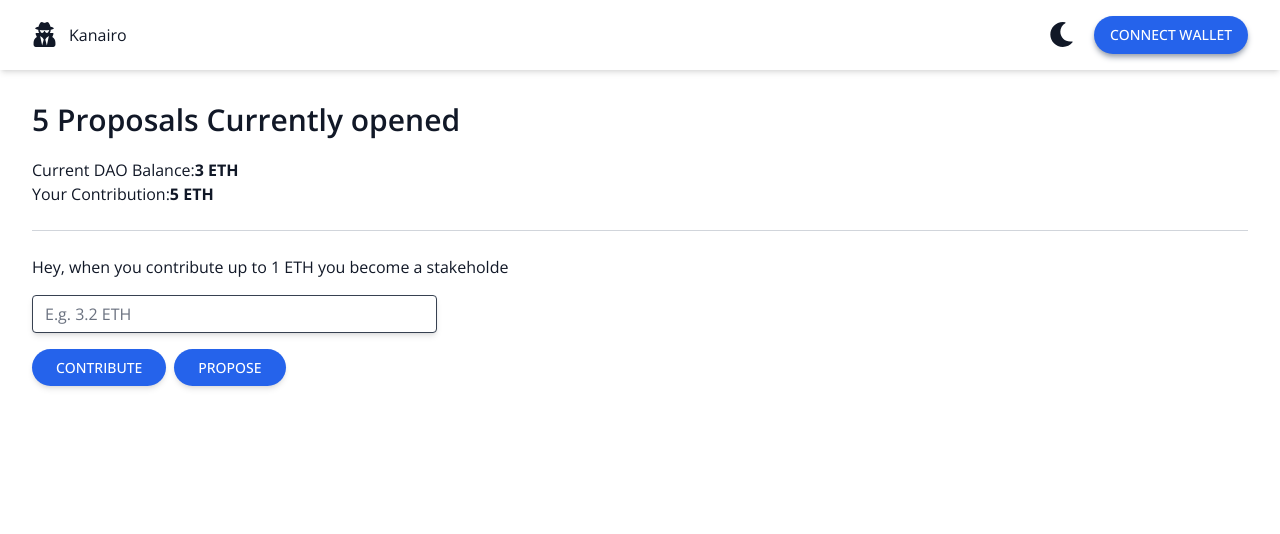
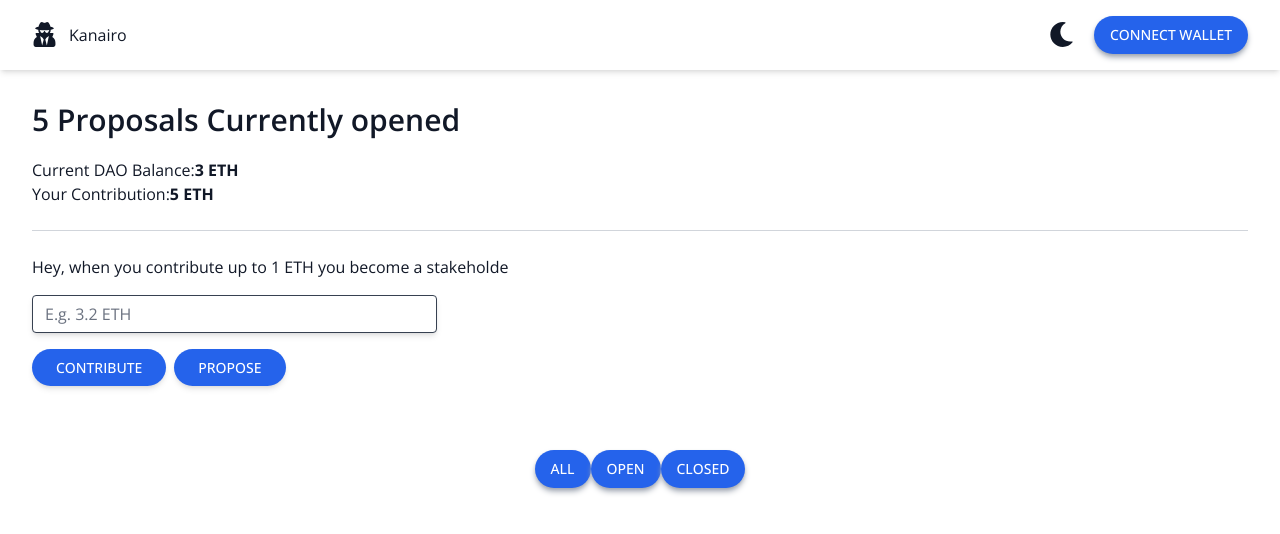
Before and after one commit to omondi8399/KanairoDAO, a React (Create React App) app: page / in a window 1280 px wide. Shown: the top 534 px of the page. Built offline with nearby package versions, Linux system fonts and the light colour scheme.

Commit message:
Updated App.jsx

```diff
--- a/src/App.jsx
+++ b/src/App.jsx
@@ -1,11 +1,13 @@
 import Banner from "./components/Banner"
 import Header from "./components/Header"
+import Proposals from "./components/Proposals"
 
 const App = () => {
   return (
     <div className="min-h-screen text-gray-900 dark:text-gray-300 dark:bg-[#212936]">
       <Header />
       <Banner />
+      <Proposals />
     </div>
   )
 }
```
